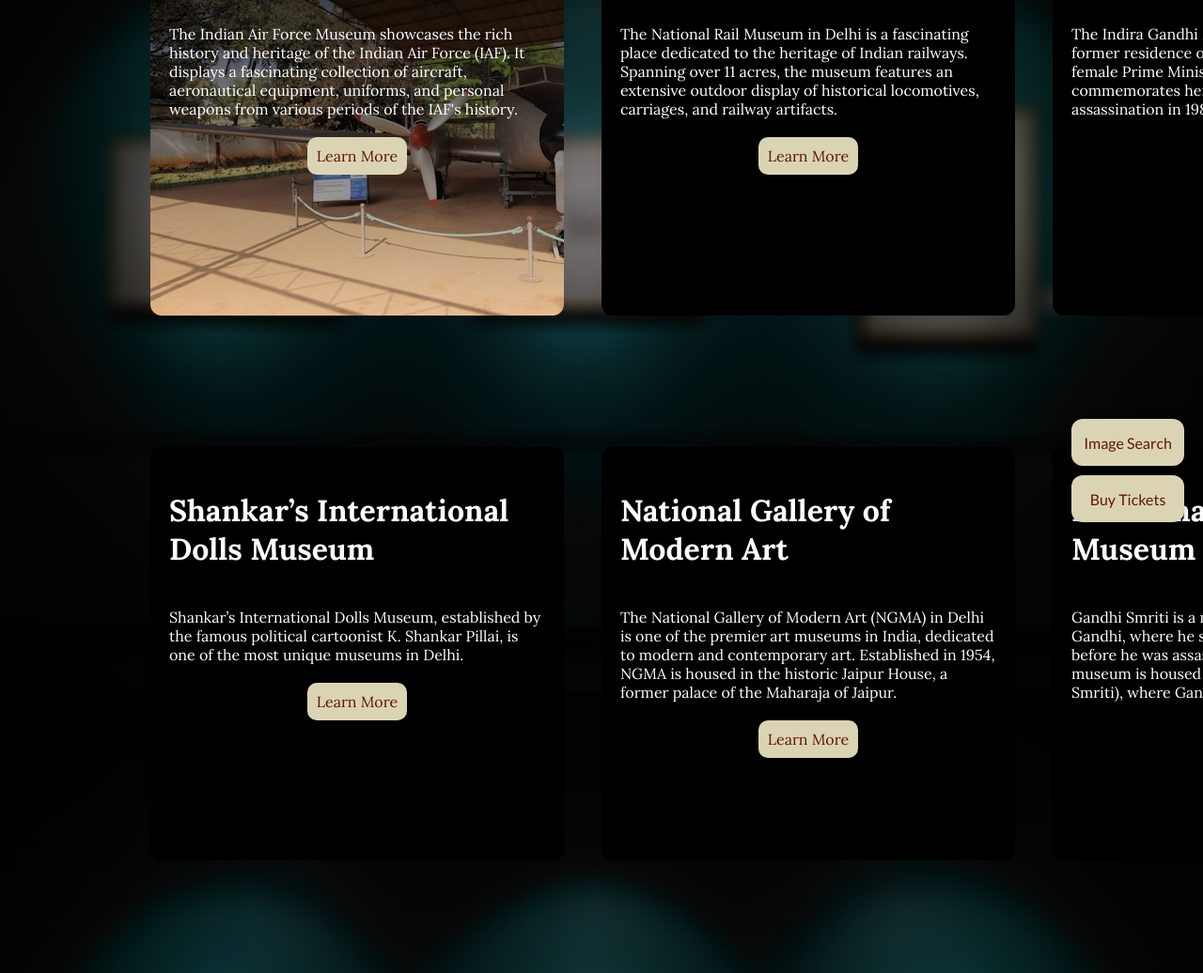
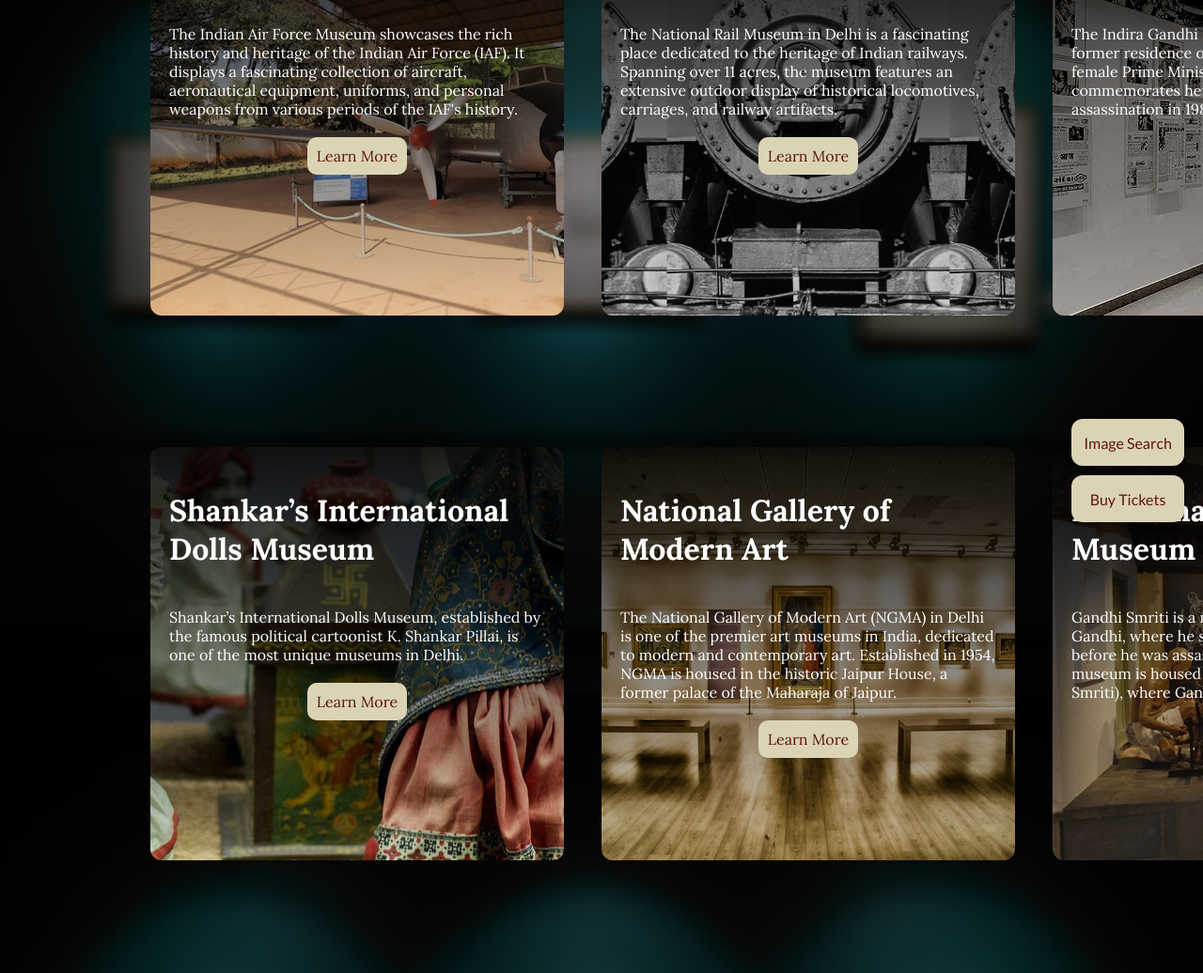
Before and after one commit to NINJAHATTORI004/SIH-2024, a website: page public/museums.html in a window 1280 px wide. Shown: the part 224-1260 px from the top of the page at 94% size. Drawn offline with nearby package versions, Linux system fonts and the light colour scheme; a script that the page names is missing; a web font is replaced by a local one.

Commit message:
add background to museuem cards

```diff
--- a/public/museums.html
+++ b/public/museums.html
@@ -45,7 +45,7 @@
           </div>
         </li>
         <li>
-          <div class="museum-card">
+          <div id="rail" class="museum-card">
             <h2>National Rail Museum</h2>
             <p>
               The National Rail Museum in Delhi is a fascinating place dedicated
@@ -57,7 +57,7 @@
           </div>
         </li>
         <li>
-          <div class="museum-card">
+          <div id="indra" class="museum-card">
             <h2>Indira Gandhi Museum</h2>
             <p>
               The Indira Gandhi Memorial Museum is housed in the former
@@ -71,7 +71,7 @@
       </ul>
       <ul class="museums">
         <li>
-          <div class="museum-card">
+          <div id="doll" class="museum-card">
             <h2>Shankar’s International Dolls Museum</h2>
             <p>
               Shankar’s International Dolls Museum, established by the famous
@@ -82,7 +82,7 @@
           </div>
         </li>
         <li>
-          <div class="museum-card">
+          <div id="modern" class="museum-card">
             <h2>National Gallery of Modern Art</h2>
             <p>
               The National Gallery of Modern Art (NGMA) in Delhi is one of the
@@ -94,7 +94,7 @@
           </div>
         </li>
         <li>
-          <div class="museum-card">
+          <div id="ghandi" class="museum-card">
             <h2>Mahatma Gandhi Museum</h2>
             <p>
               Gandhi Smriti is a memorial dedicated to Mahatma Gandhi, where he
--- a/public/styles.css
+++ b/public/styles.css
@@ -204,6 +204,33 @@
   background-image: linear-gradient(rgba(0, 0, 0, 0.9), rgba(0, 0, 0, 0.1)),
     url("images/zoshua-colah-uvrHfBbFcQw-unsplash.jpg");
 }
+#rail {
+  background-image: linear-gradient(rgba(0, 0, 0, 0.9), rgba(0, 0, 0, 0.1)),
+    url("images/amanda-stockton-i-ICO9sMgpw-unsplash.jpg");
+  background-position: center;
+  background-size: contain;
+}
+#indra {
+  background-image: linear-gradient(rgba(0, 0, 0, 0.9), rgba(0, 0, 0, 0.1)),
+    url("images/indra.jpeg");
+  background-position: center;
+}
+#ghandi {
+  background-image: linear-gradient(rgba(0, 0, 0, 0.9), rgba(0, 0, 0, 0.1)),
+    url("images/gandhi.jpeg");
+  background-position: left;
+}
+#doll {
+  background-image: linear-gradient(rgba(0, 0, 0, 0.9), rgba(0, 0, 0, 0.1)),
+    url("images/doll.jpeg");
+  background-position: center;
+}
+#modern {
+  background-image: linear-gradient(rgba(0, 0, 0, 0.9), rgba(0, 0, 0, 0.1)),
+    url("images/modern.jpeg");
+  background-position: center;
+}
+
 /* Chatbot popup */
 .chatbot-heading {
   display: flex;
```
Also changed, not shown: public/images/doll.jpeg (added), public/images/gandhi.jpeg (added), public/images/indra.jpeg (added), public/images/modern.jpeg (added), public/images/science.jpeg (added).
